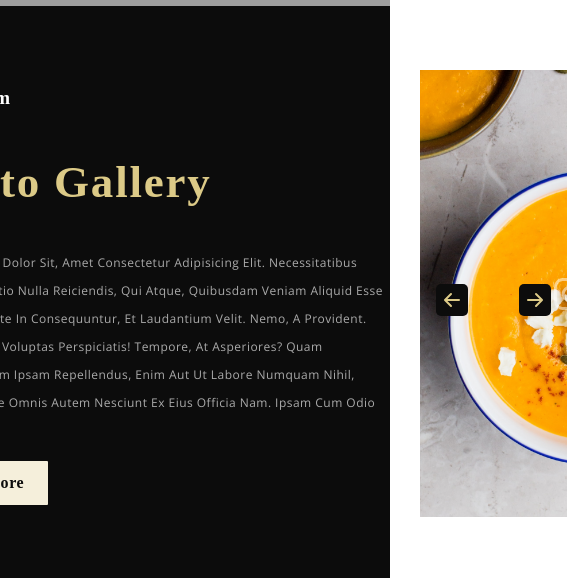
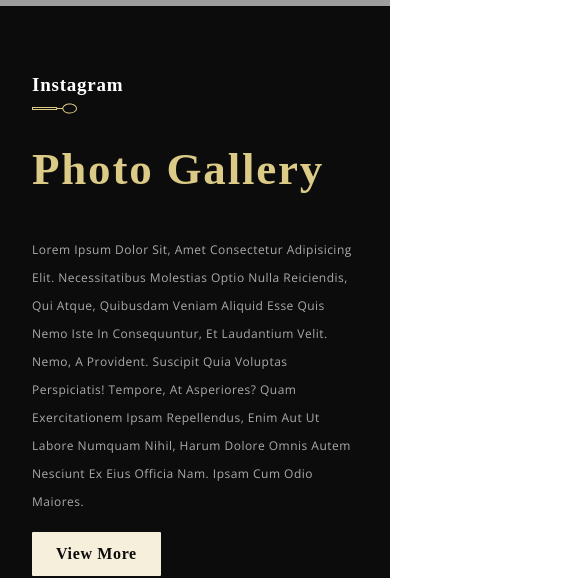
Before and after one commit to MohammadAli-Semnani/Restaurant-Website, a React (Create React App) app: page / in a window 390 px wide. Shown: the part 9183-9761 px from the top of the page, 567 px wide, since content can reach past the window. Built offline with nearby package versions, Linux system fonts and the light colour scheme; grey boxes are pictures that could not be loaded; a web font is replaced by a local one.

Commit message:
write responsive css code of Gallery components

```diff
--- a/src/container/Gallery/Gallery.css
+++ b/src/container/Gallery/Gallery.css
@@ -1,12 +1,12 @@
-.app__gallery{
+.app__gallery {
   display: flex;
   flex-direction: row;
 
-    background: var(--color-black) ;
+  background: var(--color-black);
   padding: 4rem 0 4rem 6rem;
 }
 
-.app__gallery-content{
+.app__gallery-content {
   flex: 1;
   display: flex;
   justify-content: center;
@@ -14,14 +14,14 @@
   flex-direction: column;
 
   min-width: 500px;
-    padding-right:2rem;
+  padding-right: 2rem;
 }
 
-.app__gallery-content button{
+.app__gallery-content button {
   margin-top: 1rem;
 }
 
-.app__gallery-images{
+.app__gallery-images {
   flex: 1;
   display: flex;
   flex-direction: row;
@@ -29,50 +29,50 @@
   position: relative;
 }
 
-.app__gallery-images_container{
+.app__gallery-images_container {
   display: flex;
   flex-direction: row;
   width: max-content;
-    overflow:scroll ;
+  overflow: scroll;
   -ms-overflow-style: none;
   scrollbar-width: none;
 }
 
-.app__gallery-images_container::-webkit-scrollbar{
+.app__gallery-images_container::-webkit-scrollbar {
   display: none;
 }
 
-.app__gallery-images_card{
+.app__gallery-images_card {
   min-width: 301px;
   position: relative;
   height: 447px;
   margin-right: 2rem;
 }
 
-.gallery__icon-image{
+.gallery__icon-image {
   position: absolute;
   color: #fff;
   opacity: 0.5;
-    transition: .5s;
+  transition: 0.5s;
   cursor: pointer;
   font-size: 2rem;
 }
-.app__gallery-images_card img{
+.app__gallery-images_card img {
   width: 100%;
   height: 100%;
   object-fit: cover;
   opacity: 1;
-     transition: .5s ease;
+  transition: 0.5s ease;
 }
-.app__gallery-images_card:hover img{
-    opacity: .35;
+.app__gallery-images_card:hover img {
+  opacity: 0.35;
 }
 
-.app__gallery-images_card:hover .gallery__icon-image{
+.app__gallery-images_card:hover .gallery__icon-image {
   opacity: 1;
 }
 
-.app__gallery-images_arrows{
+.app__gallery-images_arrows {
   display: flex;
   justify-content: space-between;
   align-items: center;
@@ -82,16 +82,50 @@
   padding: 0 1rem;
 }
 
-
-.gallery__arrow-icon{
+.gallery__arrow-icon {
   color: var(--color-golden);
   font-size: 2rem;
   cursor: pointer;
   background-color: var(--color-black);
   border-radius: 5px;
-
 }
 
-.gallery__arrow-icon:hover{
+.gallery__arrow-icon:hover {
   color: var(--color-white);
 }
+
+@media screen and (min-width: 2000px) {
+  .app__gallery-images_card {
+    min-width: 400px;
+    height: 500px;
+  }
+}
+
+@media screen and (max-width: 1150px) {
+  .app__gallery {
+    flex-direction: column;
+  }
+  .app__gallery-images {
+    min-width: 100%;
+    margin: 5rem 0;
+  }
+}
+
+@media screen and (max-width: 850px) {
+  .app__gallery {
+    padding: 4rem 0 4rem 4rem;
+  }
+}
+@media screen and (max-width: 650px) {
+  .app__gallery {
+    padding: 4rem 0 4rem 2rem;
+  }
+  .app__gallery-content {
+    min-width: 100%;
+  }
+
+  .app__gallery-images_card {
+    min-width: 240px;
+    height: 320px;
+  }
+}
--- a/src/container/Gallery/Gallery.jsx
+++ b/src/container/Gallery/Gallery.jsx
@@ -24,7 +24,7 @@ const Gallery = () => {
   }
 
   return (
-    <div className='app__gallery flex__center'>
+    <div className='app__gallery flex__center app__wrapper'>
       <div className='app__gallery-content'>
         <SubHeading title="Instagram"/>
         <h1 className='headtext__cormorant'>
```
Lines whose indentation alone changed are shown as unchanged.
